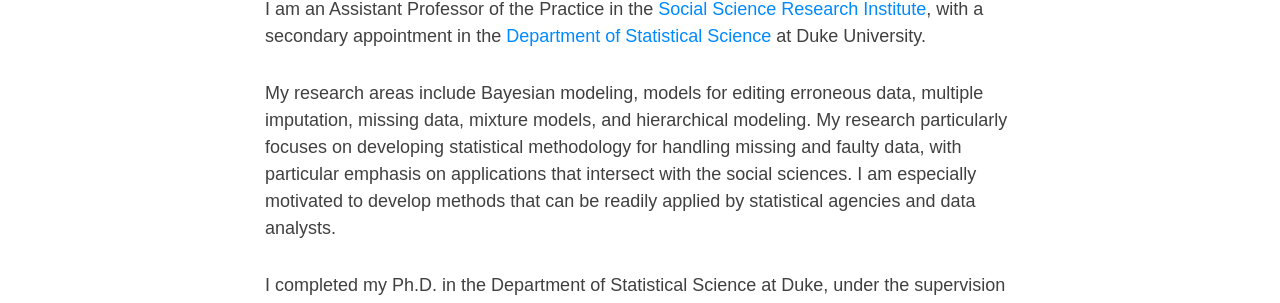
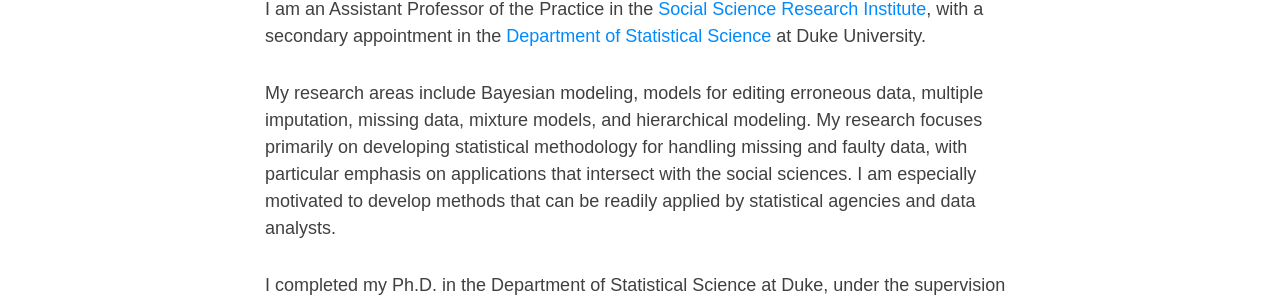
Before and after one commit to akandelanre/akandelanre.github.io, a Jekyll site: the page built from aboutme.md, in a window 1280 px wide and 900 px high, scrolled down 635 px. Shown: the part 177-480 px from the top of the window. Built offline with Jekyll 4.4.1, drawn with Linux system fonts in a browser that asks for light colours; nearby versions of some CDN libraries.

Commit message:
Minor updates

```diff
--- a/aboutme.md
+++ b/aboutme.md
@@ -6,7 +6,7 @@ title: About Me
 
 I am an Assistant Professor of the Practice in the [Social Science Research Institute](https://ssri.duke.edu), with a secondary appointment in the [Department of Statistical Science](https://stat.duke.edu) at Duke University.
 
-My research areas include Bayesian modeling, models for editing erroneous data, multiple imputation, missing data, mixture models, and hierarchical modeling. My research particularly focuses on developing statistical methodology for handling missing and faulty data, with particular emphasis on applications that intersect with the social sciences. I am especially motivated to develop methods that can be readily applied by statistical agencies and data analysts.
+My research areas include Bayesian modeling, models for editing erroneous data, multiple imputation, missing data, mixture models, and hierarchical modeling. My research focuses primarily on developing statistical methodology for handling missing and faulty data, with particular emphasis on applications that intersect with the social sciences. I am especially motivated to develop methods that can be readily applied by statistical agencies and data analysts.
 
 I completed my Ph.D. in the Department of Statistical Science at Duke, under the supervision of [Dr Jerry Reiter](http://www2.stat.duke.edu/~jerry/). Prior to that, I also completed my M.S. in Statistical and Economic modeling at Duke. Prior to coming to Duke, I worked as an analyst at KPMG Professional Services, Nigeria between 2011 and 2012, and completed my B.Sc. in Mathematics and Statistics at the University of Lagos, Nigeria in 2010.
 
```
Also changed, not shown: courses.md (+1 -1 lines).
